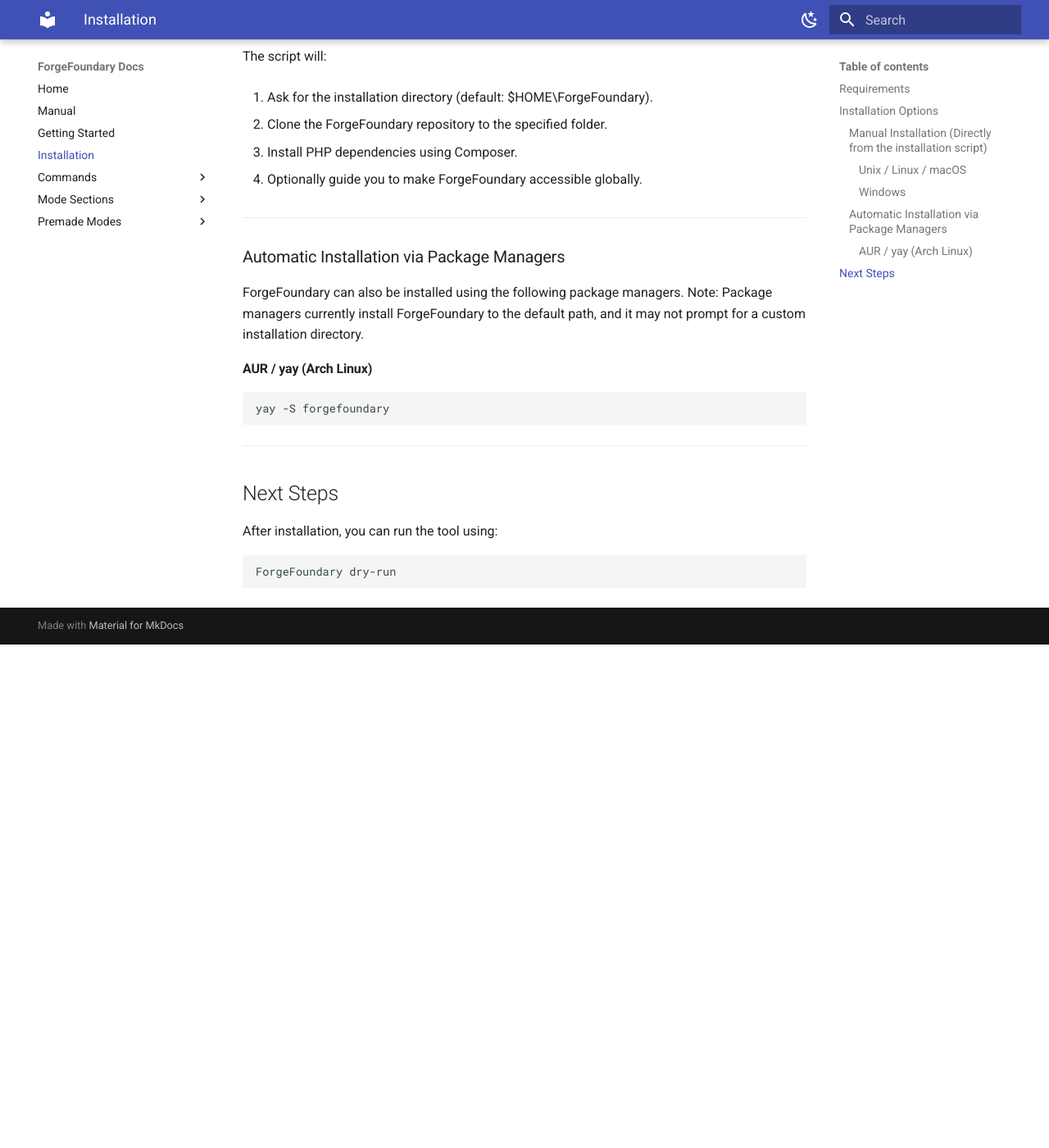
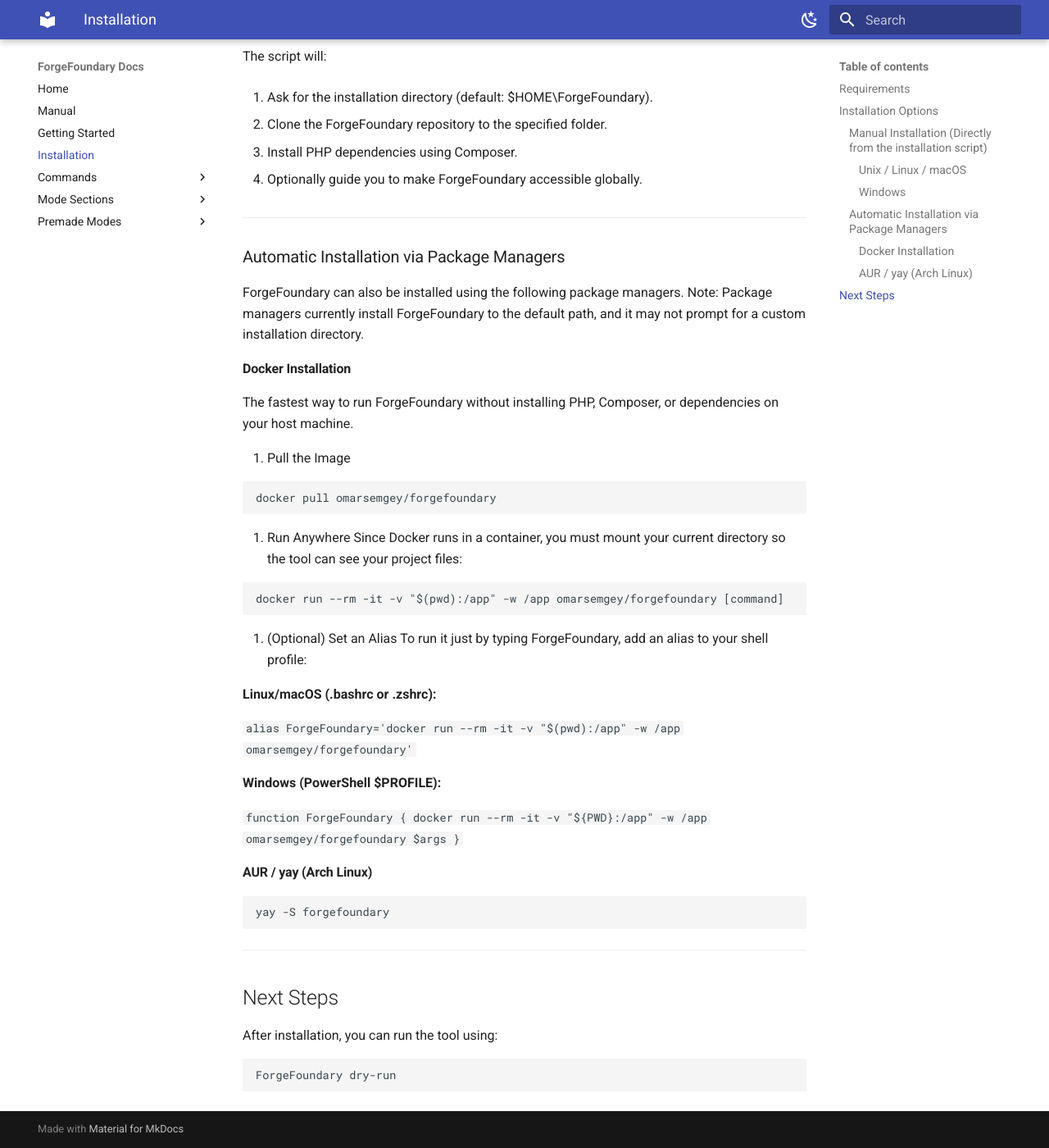
Before and after one commit to omarSemgey/ForgeFoundary, an MkDocs documentation site: the page built from Docs/Installation.md, in a window 1280 px wide and 1400 px high, scrolled down 1280 px. Shown: the whole window at 82% size. Built offline with MkDocs 1.6.1 and Material for MkDocs 9.7.7, drawn with Linux system fonts in a browser that asks for light colours; before the commit the page ends 2066 px from its top, so only the background shows below that.

Commit message:
Fixing Bugs

````diff
--- a/Docs/Installation.md
+++ b/Docs/Installation.md
@@ -22,7 +22,7 @@ Before installing ForgeFoundary, make sure you have the following installed:
 
 You can fetch the installation script directly from the repository and run it. This works on Unix/Linux/macOS and Windows.
 
-#### Unix / Linux / macOS
+#### **Unix / Linux / macOS**
 
 ```bash
 curl -o install.sh https://raw.githubusercontent.com/omarSemgey/ForgeFoundary/main/InstallationScripts/install.sh
@@ -44,7 +44,7 @@ The script will:
 
 ---
 
-#### Windows
+#### **Windows**
 
 ```powershell
 Invoke-WebRequest -Uri "https://raw.githubusercontent.com/omarSemgey/ForgeFoundary/main/InstallationScripts/install.ps1" -OutFile "install.ps1"
@@ -68,11 +68,38 @@ The script will:
 
 ForgeFoundary can also be installed using the following package managers. Note: Package managers currently install ForgeFoundary to the default path, and it may not prompt for a custom installation directory.
 
-#### AUR / yay (Arch Linux)
+#### **Docker Installation**
+The fastest way to run ForgeFoundary without installing PHP, Composer, or dependencies on your host machine.
+
+1. Pull the Image
+```Bash
+docker pull omarsemgey/forgefoundary
+```
+
+2. Run Anywhere
+Since Docker runs in a container, you must mount your current directory so the tool can see your project files:
+
+```Bash
+docker run --rm -it -v "$(pwd):/app" -w /app omarsemgey/forgefoundary [command]
+```
+
+3. (Optional) Set an Alias
+To run it just by typing ForgeFoundary, add an alias to your shell profile:
+
+**Linux/macOS (.bashrc or .zshrc):**
+
+``alias ForgeFoundary='docker run --rm -it -v "$(pwd):/app" -w /app omarsemgey/forgefoundary'``
+
+**Windows (PowerShell $PROFILE):**
+
+``function ForgeFoundary { docker run --rm -it -v "${PWD}:/app" -w /app omarsemgey/forgefoundary $args }``
+
+#### **AUR / yay (Arch Linux)**
 
 ```bash
 yay -S forgefoundary
 ```
+
 
 ---
 
````
Also changed, not shown: README.MD (+45 -13 lines), 1 other file.
